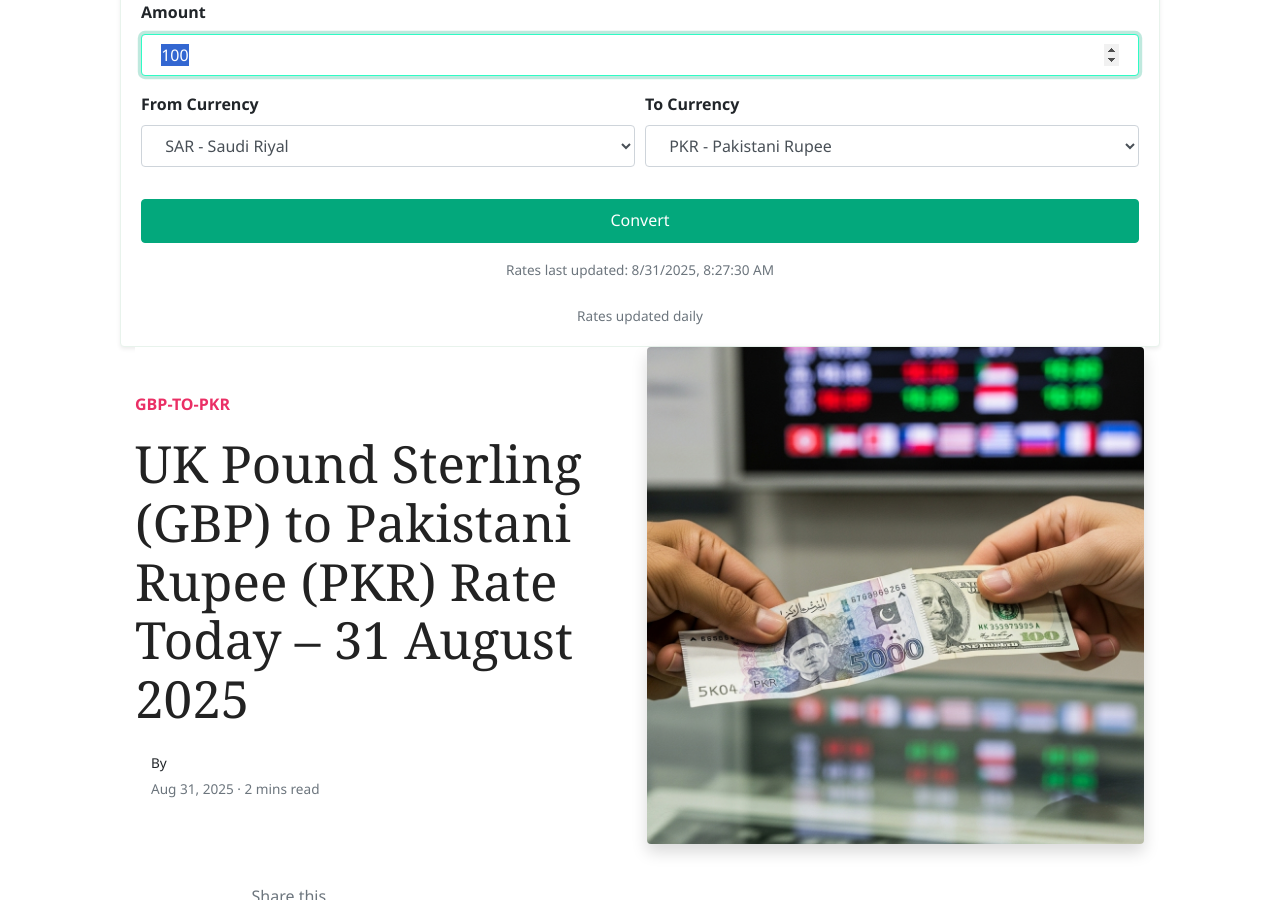
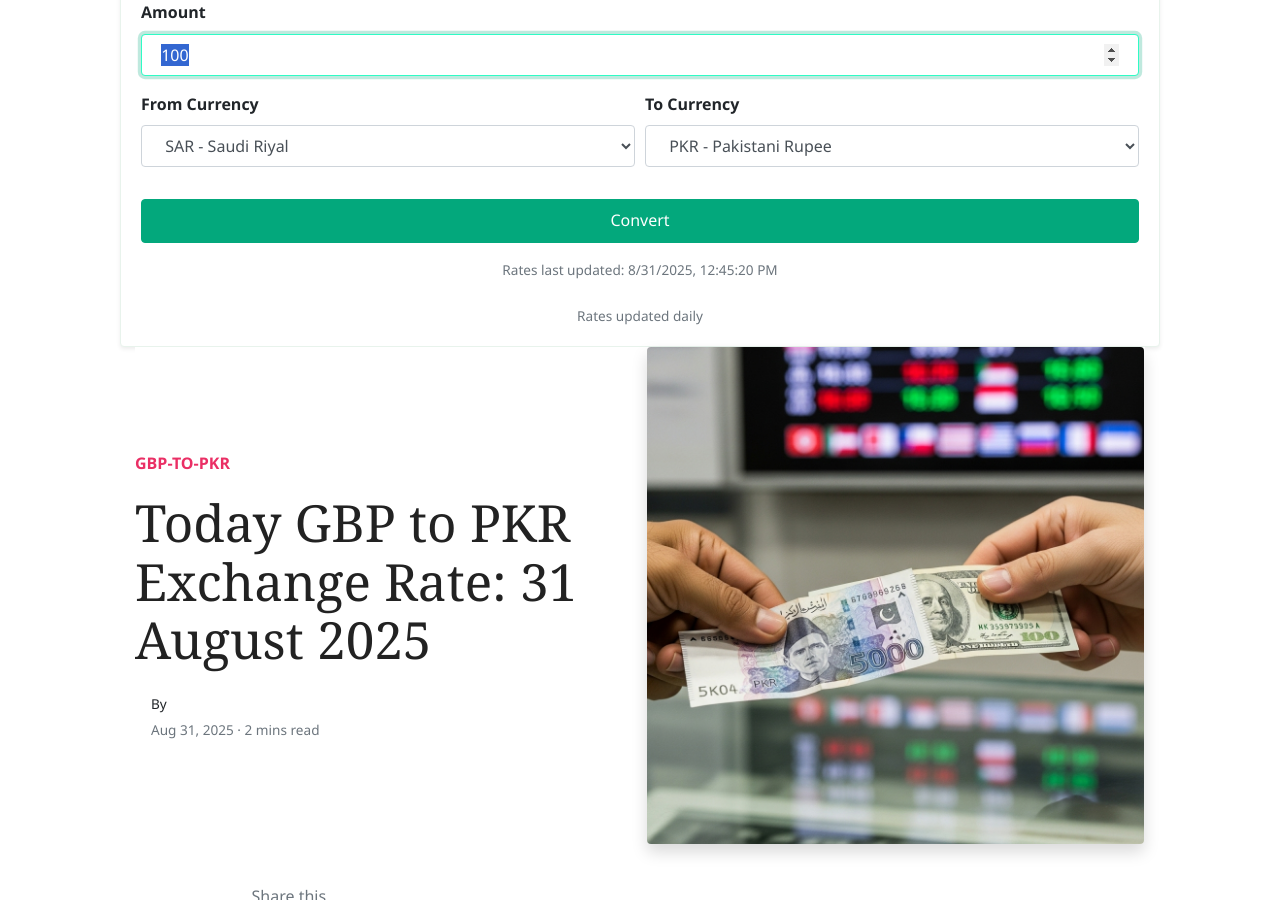
Before and after one commit to mlcom/mlcom.github.io, a Jekyll site: the page built from _posts/2025-08-31-today-uk-pound-sterling-to-pkr-exchange-rate-august-2025-prices-updated-gbp-to-pkr.md, in a window 1280 px wide and 900 px high, scrolled down 242 px. Built offline with Jekyll 4.4.1, drawn with Linux system fonts in a browser that asks for light colours; nearby versions of some CDN libraries; comment, search, counter and statistics services are not loaded.

Commit message:
Automated: Update currency rates and generate daily posts

```diff
--- a/_data/rates.yml
+++ b/_data/rates.yml
@@ -1,4 +1,4 @@
-last_updated_utc: '2025-08-31T08:27:30.198591+00:00'
+last_updated_utc: '2025-08-31T12:45:20.098169+00:00'
 rates:
   AED: 3.6725
   AFN: 68.4319
--- a/_posts/2025-08-31-today-uk-pound-sterling-to-pkr-exchange-rate-august-2025-prices-updated-gbp-to-pkr.md
+++ b/_posts/2025-08-31-today-uk-pound-sterling-to-pkr-exchange-rate-august-2025-prices-updated-gbp-to-pkr.md
@@ -1,6 +1,6 @@
 ---
 layout: post
-title:  'UK Pound Sterling (GBP) to Pakistani Rupee (PKR) Rate Today – 31 August 2025'
+title:  'Today GBP to PKR Exchange Rate: 31 August 2025'
 author: john
 categories: [ gbp-to-pkr ]
 image: assets/images/usd-to-pkr-rate-today.jpg
```
Also changed, not shown: _posts/2025-08-31-today-saudi-riyal-to-pkr-exchange-rate-august-2025-prices-updated-sar-to-pkr.md (+1 -1 lines), _posts/2025-08-31-today-uae-dirham-to-pkr-exchange-rate-august-2025-prices-updated-aed-to-pkr.md (+1 -1 lines), _posts/2025-08-31-today-us-dollar-to-pkr-exchange-rate-august-2025-prices-updated-usd-to-pkr.md (+1 -1 lines).
